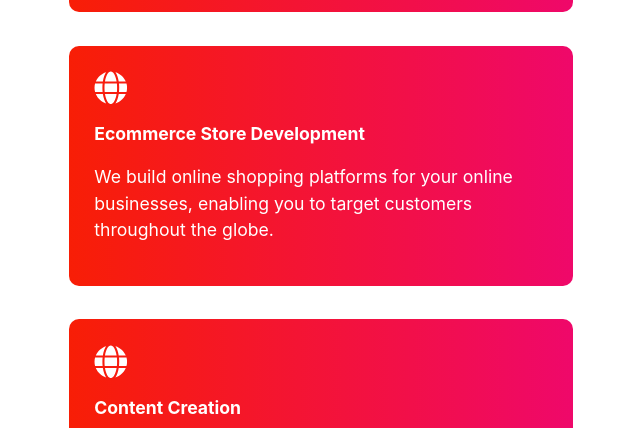
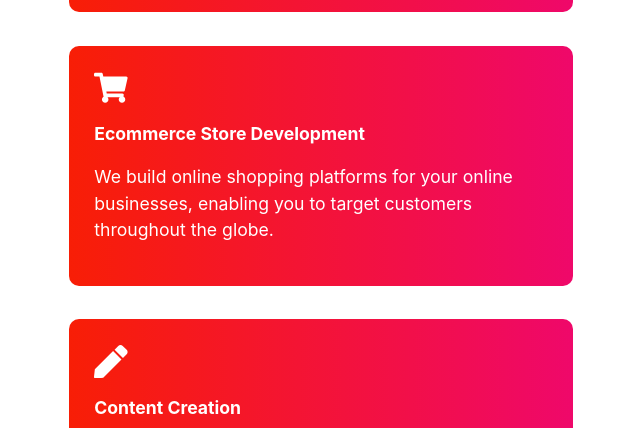
Before and after one commit to ChuloCr8v/webdevprofile, a Next.js app: page / in a window 1280 px wide. Shown: the part 717-1145 px from the top of the page, without its empty margins (319-959 px from the left). Built offline with nearby package versions, Linux system fonts and the light colour scheme.

Commit message:
added icons

```diff
--- a/components/Services.jsx
+++ b/components/Services.jsx
@@ -1,5 +1,5 @@
 import styles from '../styles/Services.module.scss'
-import {FaGlobe} from 'react-icons/fa'
+import {FaGlobe, FaShoppingCart, FaPen} from 'react-icons/fa'
 const Services = () => {
   return (
       <section className={styles.services}>
@@ -9,12 +9,12 @@ const Services = () => {
           <p> We design and develop highly responsive, beautiful and scalable websites for all businesses and organisations.</p>
         </div>
         <div className={styles.service}>
-          <FaGlobe className={styles.icon} />
+          <FaShoppingCart className={styles.icon} />
           <h3>Ecommerce Store Development</h3>
           <p> We build online shopping platforms for your online businesses, enabling you to target customers throughout the globe.</p>
         </div>
         <div className={styles.service}>
-          <FaGlobe className={styles.icon} />
+          <FaPen className={styles.icon} />
           <h3>Content Creation</h3>
           <p>We are also involved in the creation of content that are targeted towards your intended clients. </p>
         </div>
```
